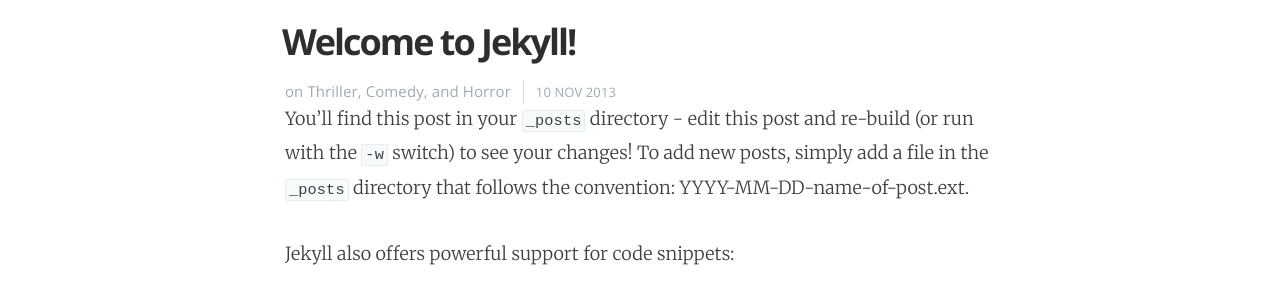
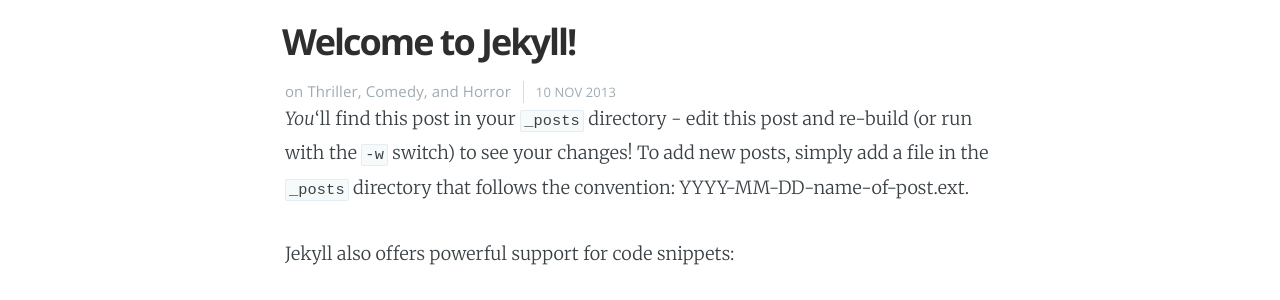
Before and after one commit to davbree/mighty-sparrow, a Jekyll site: the page built from _posts/2013-11-10-welcome-to-jekyll.markdown, in a window 1280 px wide. Shown: the part 157-457 px from the top of the page. Built offline with Jekyll 4.4.1, drawn with Linux system fonts in a browser that asks for light colours.

```diff
--- a/_posts/2013-11-10-welcome-to-jekyll.markdown
+++ b/_posts/2013-11-10-welcome-to-jekyll.markdown
@@ -1,11 +1,11 @@
 ---
 layout: post
-title:  "Welcome to Jekyll!"
-date:   2013-11-10 10:18:00
+title: Welcome to Jekyll!
+date: '2013-11-10 10:18:00'
 categories: Thriller Comedy Horror
 ---
 
-You'll find this post in your `_posts` directory - edit this post and re-build (or run with the `-w` switch) to see your changes!
+*You*'ll find this post in your `_posts` directory - edit this post and re-build (or run with the `-w` switch) to see your changes!
 To add new posts, simply add a file in the `_posts` directory that follows the convention: YYYY-MM-DD-name-of-post.ext.
 
 Jekyll also offers powerful support for code snippets:
```
